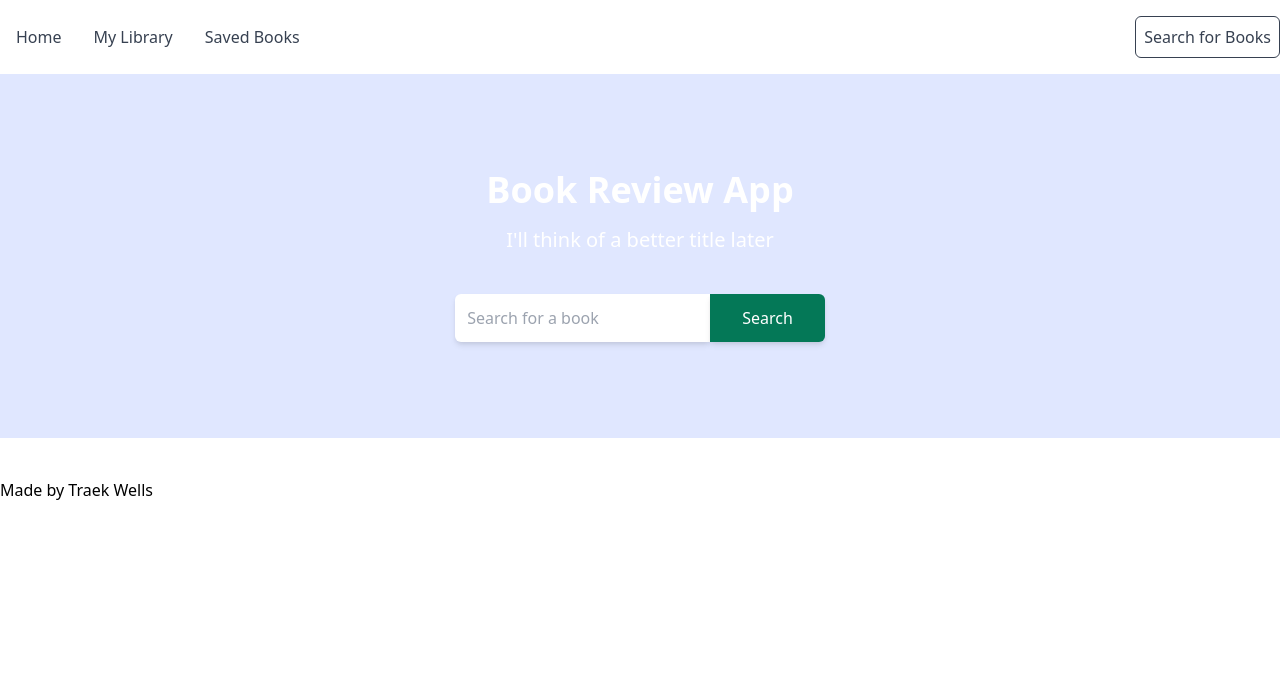
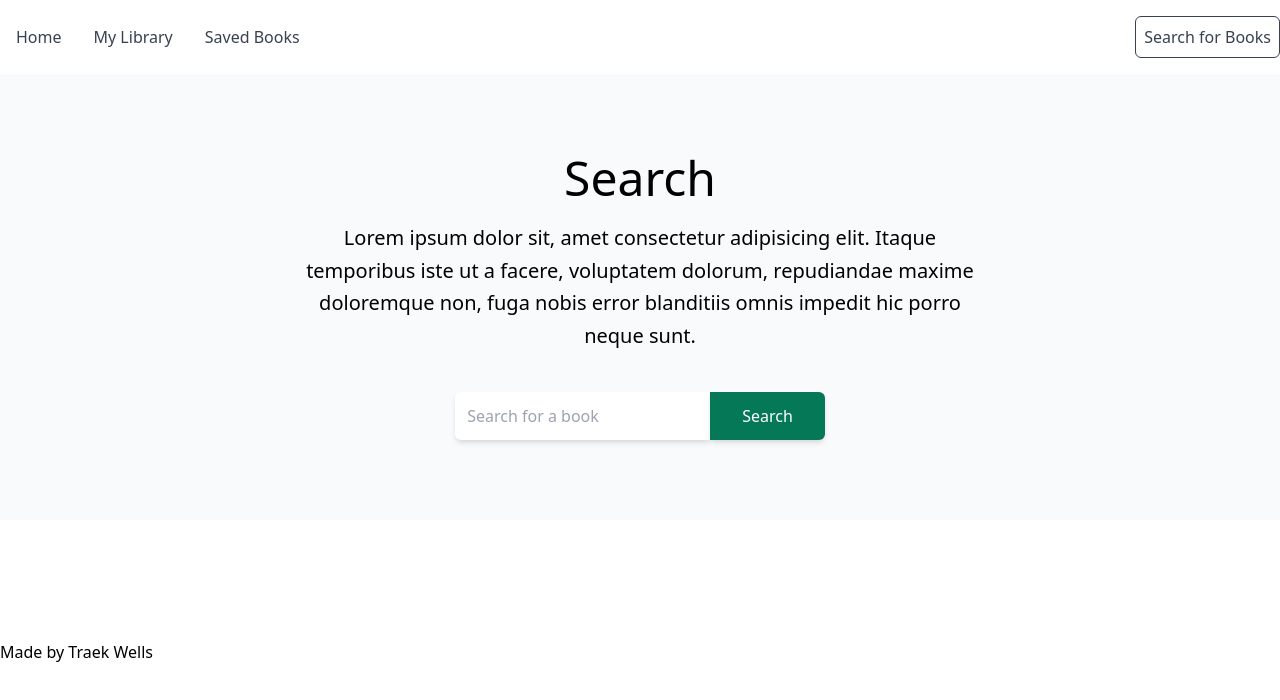
Before and after one commit to TraekWells/book-review-app, a Vue app: page /search in a window 1280 px wide. Shown: the top 700 px of the page. Built offline with nearby package versions, Linux system fonts and the light colour scheme.

Commit message:
Updated global H2s and container

```diff
--- a/src/assets/css/tailwind.css
+++ b/src/assets/css/tailwind.css
@@ -1,13 +1,19 @@
 @tailwind base;
-@tailwind components;
-@tailwind utilities;
 
 @layer base {
   h1 {
     @apply text-5xl;
   }
 
-  h1 {
-    @apply text-2xl;
+  h2 {
+    @apply text-3xl;
+    @apply mb-8;
+  }
+
+  .container {
+    @apply max-w-screen-lg;
   }
 }
+
+@tailwind components;
+@tailwind utilities;
--- a/src/views/Home.vue
+++ b/src/views/Home.vue
@@ -1,10 +1,10 @@
 <template>
   <div>
-    <header class="bg-gray-50 mb-20 flex items-center">
-      <div class="p-16 w-1/2">
-        <div class="container mx-auto">
+    <header class="bg-gray-50 mb-20 py-12">
+      <div class="container flex items-center justify-between">
+        <div class="w-2/3 max-w-2xl">
           <h1 class="text-5xl mb-5">Logbook</h1>
-          <p class="text-lg mb-10">
+          <p class="text-xl leading-relaxed mb-10">
             Lorem ipsum dolor sit, amet consectetur adipisicing elit. Itaque
             temporibus iste ut a facere, voluptatem dolorum, repudiandae maxime
             doloremque non, fuga nobis error blanditiis omnis impedit hic porro
@@ -12,28 +12,31 @@
           </p>
           <SearchForm @books="sendResults" />
         </div>
-      </div>
-      <div class="w-1/2">
+        <div class="w-1/3">
           <img
             src="@/assets/images/hero-image.jpg"
             alt=""
             class="object-cover h-full"
           />
         </div>
+      </div>
     </header>
     <main class="container px-20 mx-auto">
-      <!-- <div class="container px-20 mx-auto">
-        <h2>Recommended For You</h2>
-        <BookCard
-          :book="books"
-          v-for="(book, index) in recommendedBooks"
-          :key="index"
-        />
-      </div> -->
+      <div v-if="!searchResults" class="recommended">
+        <h2 class="text-">Recommended For You</h2>
+        <div class="grid grid-cols-2 gap-12">
+          <template v-for="(book, index) in recommendedBooks">
+            <BookCard :book="book" :key="index" />
+          </template>
+        </div>
+      </div>
+      <div v-else class="search-results">
+        <h2>Search Results</h2>
         <div class="grid grid-cols-2 gap-12">
           <template v-for="(book, index) in searchResults">
             <BookCard :book="book" :key="index" />
           </template>
+        </div>
       </div>
     </main>
   </div>
--- a/src/views/Library.vue
+++ b/src/views/Library.vue
@@ -1,5 +1,21 @@
 <template>
-  <h1>My Library</h1>
+  <header class="bg-gray-50 mb-20 py-12">
+    <div class="container flex items-center justify-between">
+      <div class="w-2/3 max-w-2xl">
+        <h1 class="text-5xl mb-5">My Library</h1>
+        <p class="text-xl leading-relaxed mb-10">
+          A running list of the books I've read.
+        </p>
+      </div>
+      <div class="w-1/3">
+        <img
+          src="@/assets/images/hero-image.jpg"
+          alt=""
+          class="object-cover h-full"
+        />
+      </div>
+    </div>
+  </header>
 </template>
 
 <script>
--- a/src/views/SavedBooks.vue
+++ b/src/views/SavedBooks.vue
@@ -1,5 +1,21 @@
 <template>
-  <h1>Saved Books</h1>
+  <header class="bg-gray-50 mb-20 py-12">
+    <div class="container flex items-center justify-between">
+      <div class="w-2/3 max-w-2xl">
+        <h1 class="text-5xl mb-5">Saved Books</h1>
+        <p class="text-xl leading-relaxed mb-10">
+          A list of books I want to read later.
+        </p>
+      </div>
+      <div class="w-1/3">
+        <img
+          src="@/assets/images/hero-image.jpg"
+          alt=""
+          class="object-cover h-full"
+        />
+      </div>
+    </div>
+  </header>
 </template>
 
 <script>
--- a/src/views/Search.vue
+++ b/src/views/Search.vue
@@ -1,13 +1,32 @@
 <template>
-  <main>
-    <article
-      class="bg-indigo-100 py-24 text-white flex flex-col justify-center items-center"
-    >
-      <h1 class="text-4xl mb-4 font-bold">Book Review App</h1>
-      <p class="text-xl mb-10">I'll think of a better title later</p>
-      <SearchForm @books="sendResults" />
-    </article>
-  </main>
+  <div>
+    <header class="bg-gray-50 mb-20">
+      <div class="container flex items-center justify-center py-20">
+        <div class="max-w-2xl text-center flex flex-col items-center">
+          <h1 class="text-5xl mb-5">Search</h1>
+          <p class="text-xl leading-relaxed mb-10">
+            Lorem ipsum dolor sit, amet consectetur adipisicing elit. Itaque
+            temporibus iste ut a facere, voluptatem dolorum, repudiandae maxime
+            doloremque non, fuga nobis error blanditiis omnis impedit hic porro
+            neque sunt.
+          </p>
+          <SearchForm @books="sendResults" />
+        </div>
+      </div>
+    </header>
+    <main>
+      <div class="container px-20">
+        <div v-if="searchResults" class="search-results">
+          <h2>Search Results</h2>
+          <div class="grid grid-cols-2 gap-12">
+            <template v-for="(book, index) in searchResults">
+              <BookCard :book="book" :key="index" />
+            </template>
+          </div>
+        </div>
+      </div>
+    </main>
+  </div>
 </template>
 
 <script>
@@ -20,12 +39,12 @@ export default {
   },
   data() {
     return {
-      books: null,
+      searchResults: null,
     };
   },
   methods: {
     sendResults(payload) {
-      this.books = payload;
+      this.searchResults = payload;
     },
   },
 };
```
Lines whose indentation alone changed are shown as unchanged.
